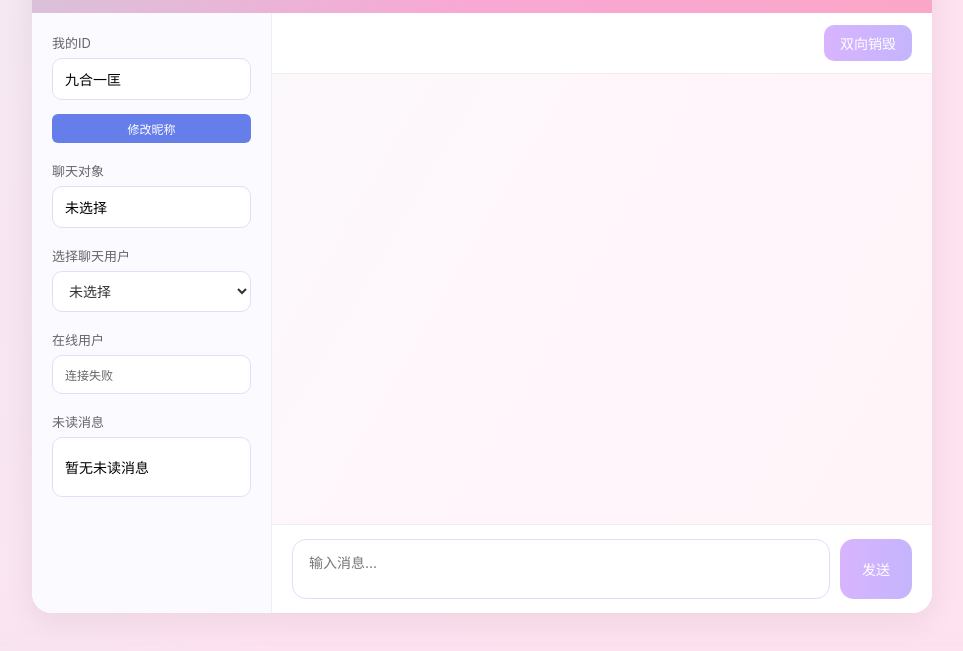
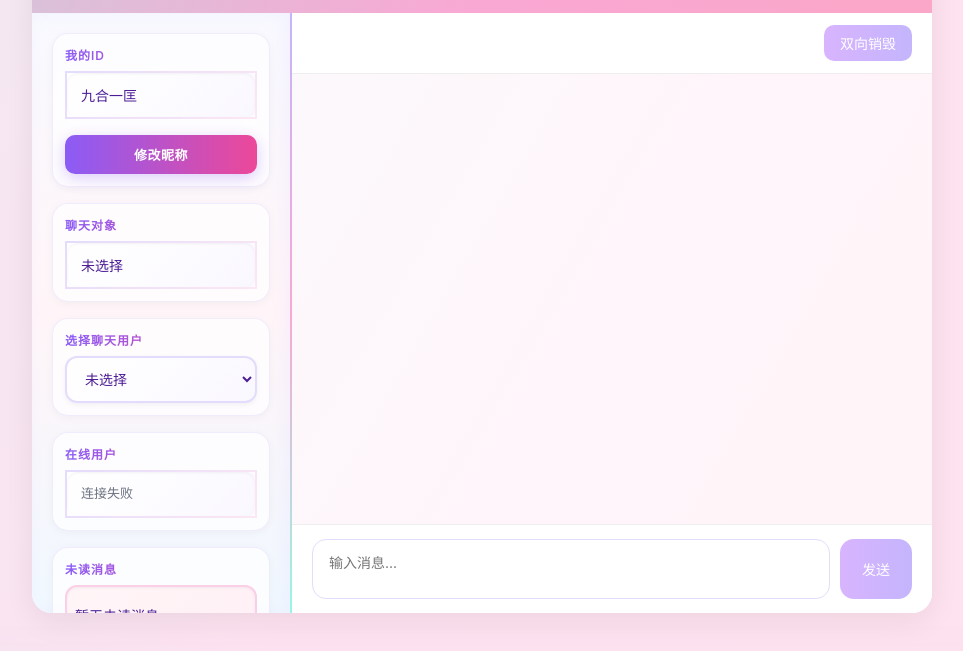
Before and after one commit to xiaoanran980-cpu/chat-app-demo, a website: page index.html in a window 1280 px wide. Shown: the part 119-770 px from the top of the page, without its empty margins (158-1121 px from the left). Drawn offline with nearby package versions, Linux system fonts and the light colour scheme; no server answers.

Commit message:
Add files via upload

```diff
--- a/chat.js
+++ b/chat.js
@@ -414,15 +414,15 @@ function updateUnreadDisplay() {
   const unreadList = Object.entries(unreadCounts).filter(([user, count]) => count > 0);
 
   if (unreadList.length === 0) {
-    unreadMessages.innerHTML = "暂无未读消息";
+    unreadMessages.innerHTML = '<div style="text-align:center;color:#999;font-size:13px;padding:20px 0;">📭 暂无未读消息</div>';
     return;
   }
 
-  let html = "";
+  let html = '';
   unreadList.forEach(([user, count]) => {
-    html += `<div style="display:flex;justify-content:space-between;align-items:center;padding:4px 0;border-bottom:1px solid #eee;cursor:pointer;" onclick="selectUserFromUnread('${user}')">
-      <span>${user}</span>
-      <span style="background:#ff4757;color:#fff;border-radius:50%;padding:2px 8px;font-size:12px;">${count}</span>
+    html += `<div class="unread-item" onclick="selectUserFromUnread('${user}')">
+      <span class="unread-user">💬 ${user}</span>
+      <span class="unread-badge">${count}</span>
     </div>`;
   });
 
--- a/style.css
+++ b/style.css
@@ -123,50 +123,196 @@ body::after {
 }
 
 .sidebar {
-  width: 240px;
-  background: #fafaff;
+  width: 260px;
+  background: linear-gradient(180deg, #f8f9ff 0%, #fff5f8 50%, #f0f8ff 100%);
   padding: 20px;
-  border-right: 1px solid #eee;
+  border-right: 2px solid transparent;
+  border-image: linear-gradient(180deg, #c4b5fd, #f9a8d4, #99f6e4) 1;
   display: flex;
   flex-direction: column;
-  gap: 18px;
+  gap: 16px;
+  box-shadow: inset -5px 0 15px rgba(196, 181, 253, 0.1);
 }
 
 .sidebar-item {
   display: flex;
   flex-direction: column;
-  gap: 6px;
+  gap: 8px;
+  padding: 12px;
+  background: rgba(255, 255, 255, 0.7);
+  border-radius: 16px;
+  box-shadow: 0 2px 8px rgba(0, 0, 0, 0.04);
+  transition: all 0.3s ease;
+  border: 1px solid rgba(228, 220, 252, 0.5);
+}
+
+.sidebar-item:hover {
+  transform: translateY(-2px);
+  box-shadow: 0 4px 15px rgba(196, 181, 253, 0.2);
+  border-color: rgba(196, 181, 253, 0.8);
 }
 
 .sidebar-item label {
-  font-size: 13px;
-  color: #666;
+  font-size: 12px;
+  font-weight: 600;
+  text-transform: uppercase;
+  letter-spacing: 1px;
+  background: linear-gradient(90deg, #8b5cf6, #ec4899);
+  -webkit-background-clip: text;
+  -webkit-text-fill-color: transparent;
+  background-clip: text;
 }
 
 .id-box {
-  background: #fff;
-  border: 1px solid #e4dcfc;
-  padding: 10px 12px;
-  border-radius: 10px;
+  background: linear-gradient(135deg, #ffffff 0%, #faf8ff 100%);
+  border: 2px solid transparent;
+  border-image: linear-gradient(135deg, #e4dcfc, #fce7f3) 1;
+  padding: 12px 14px;
+  border-radius: 12px;
   font-size: 14px;
-  min-height: 38px;
+  font-weight: 500;
+  min-height: 42px;
   display: flex;
   align-items: center;
+  color: #4c1d95;
+  box-shadow: inset 0 1px 3px rgba(0, 0, 0, 0.05);
+  transition: all 0.3s ease;
+}
+
+.id-box:hover {
+  border-image: linear-gradient(135deg, #c4b5fd, #f9a8d4) 1;
+  box-shadow: 0 2px 10px rgba(196, 181, 253, 0.15);
 }
 
 .select-btn {
-  background: #fff;
-  border: 1px solid #e4dcfc;
-  color: #333;
-  padding: 10px 12px;
-  border-radius: 10px;
+  background: linear-gradient(135deg, #ffffff 0%, #faf8ff 100%);
+  border: 2px solid #e4dcfc;
+  color: #4c1d95;
+  padding: 12px 14px;
+  border-radius: 12px;
   font-size: 14px;
+  font-weight: 500;
+  cursor: pointer;
+  transition: all 0.3s ease;
+  box-shadow: 0 2px 5px rgba(0, 0, 0, 0.05);
+}
+
+.select-btn:hover {
+  border-color: #c4b5fd;
+  box-shadow: 0 4px 12px rgba(196, 181, 253, 0.2);
+  transform: translateY(-1px);
+}
+
+.select-btn:focus {
+  outline: none;
+  border-color: #8b5cf6;
+  box-shadow: 0 0 0 3px rgba(139, 92, 246, 0.1);
 }
 
 .online-user {
+  font-size: 13px;
+  color: #6b7280;
+  white-space: pre-wrap;
+  line-height: 1.5;
+}
+
+/* 未读消息区域特殊样式 */
+.unread-messages {
+  background: linear-gradient(135deg, #fff5f7 0%, #fff0f5 100%);
+  border: 2px solid #fbcfe8;
+  max-height: 180px;
+  overflow-y: auto;
+  padding: 8px;
+  border-radius: 12px;
+}
+
+.unread-messages::-webkit-scrollbar {
+  width: 4px;
+}
+
+.unread-messages::-webkit-scrollbar-track {
+  background: transparent;
+}
+
+.unread-messages::-webkit-scrollbar-thumb {
+  background: linear-gradient(180deg, #f9a8d4, #c4b5fd);
+  border-radius: 2px;
+}
+
+/* 未读消息项样式 */
+.unread-item {
+  display: flex;
+  justify-content: space-between;
+  align-items: center;
+  padding: 10px 12px;
+  margin-bottom: 8px;
+  background: linear-gradient(135deg, #ffffff 0%, #fff5f8 100%);
+  border-radius: 10px;
+  cursor: pointer;
+  transition: all 0.3s ease;
+  border: 1px solid rgba(251, 207, 232, 0.5);
+  box-shadow: 0 2px 5px rgba(0, 0, 0, 0.04);
+}
+
+.unread-item:hover {
+  transform: translateX(5px);
+  background: linear-gradient(135deg, #ffffff 0%, #fce7f3 100%);
+  border-color: #f9a8d4;
+  box-shadow: 0 4px 12px rgba(249, 168, 212, 0.2);
+}
+
+.unread-item:last-child {
+  margin-bottom: 0;
+}
+
+.unread-user {
+  font-size: 13px;
+  font-weight: 500;
+  color: #4c1d95;
+}
+
+.unread-badge {
+  background: linear-gradient(135deg, #ff4757 0%, #ff6b81 100%);
+  color: #fff;
+  border-radius: 50%;
+  padding: 4px 10px;
   font-size: 12px;
-  color: #666;
-  white-space: pre-wrap;
+  font-weight: 700;
+  min-width: 24px;
+  text-align: center;
+  box-shadow: 0 2px 8px rgba(255, 71, 87, 0.3);
+  animation: pulse 2s infinite;
+}
+
+@keyframes pulse {
+  0%, 100% { transform: scale(1); }
+  50% { transform: scale(1.05); }
+}
+
+/* 修改昵称按钮样式 */
+#editNameBtn {
+  background: linear-gradient(90deg, #8b5cf6, #ec4899) !important;
+  color: #fff !important;
+  border: none !important;
+  padding: 10px 16px !important;
+  border-radius: 10px !important;
+  font-size: 13px !important;
+  font-weight: 600 !important;
+  cursor: pointer !important;
+  transition: all 0.3s ease !important;
+  box-shadow: 0 4px 15px rgba(139, 92, 246, 0.3) !important;
+  text-transform: uppercase;
+  letter-spacing: 0.5px;
+}
+
+#editNameBtn:hover {
+  transform: translateY(-2px) !important;
+  box-shadow: 0 6px 20px rgba(139, 92, 246, 0.4) !important;
+  background: linear-gradient(90deg, #7c3aed, #db2777) !important;
+}
+
+#editNameBtn:active {
+  transform: translateY(0) !important;
 }
 
 .chat-main {
```
